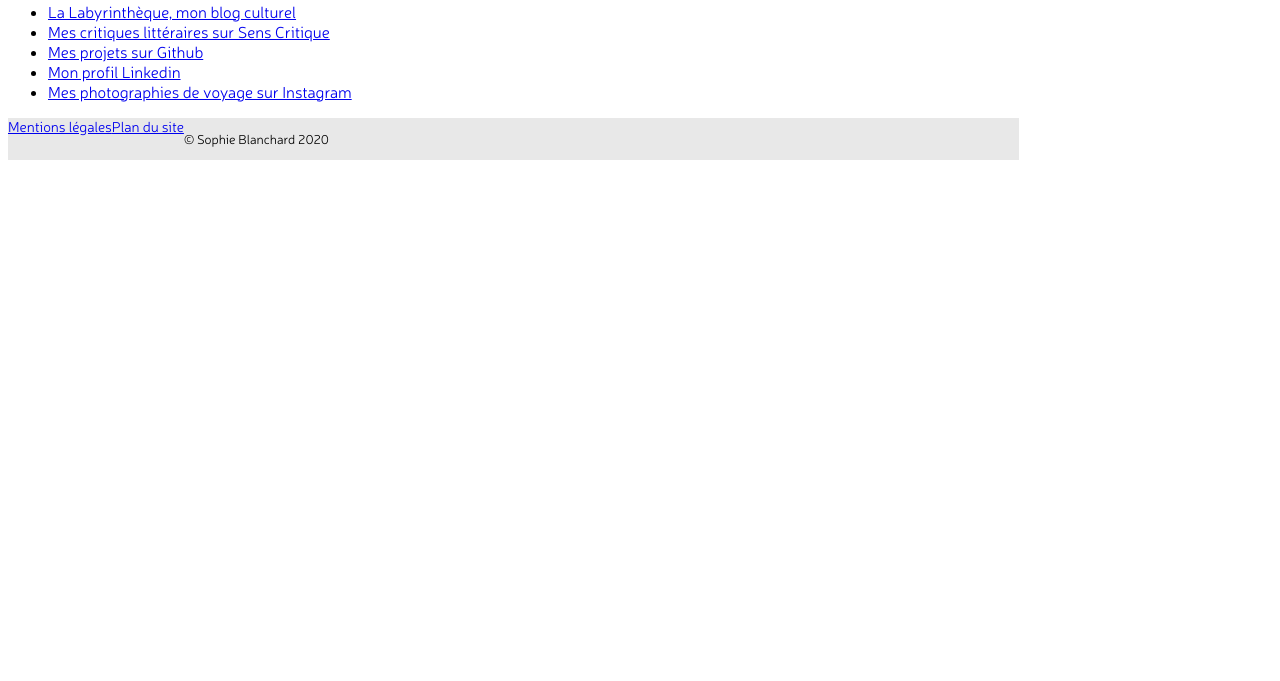
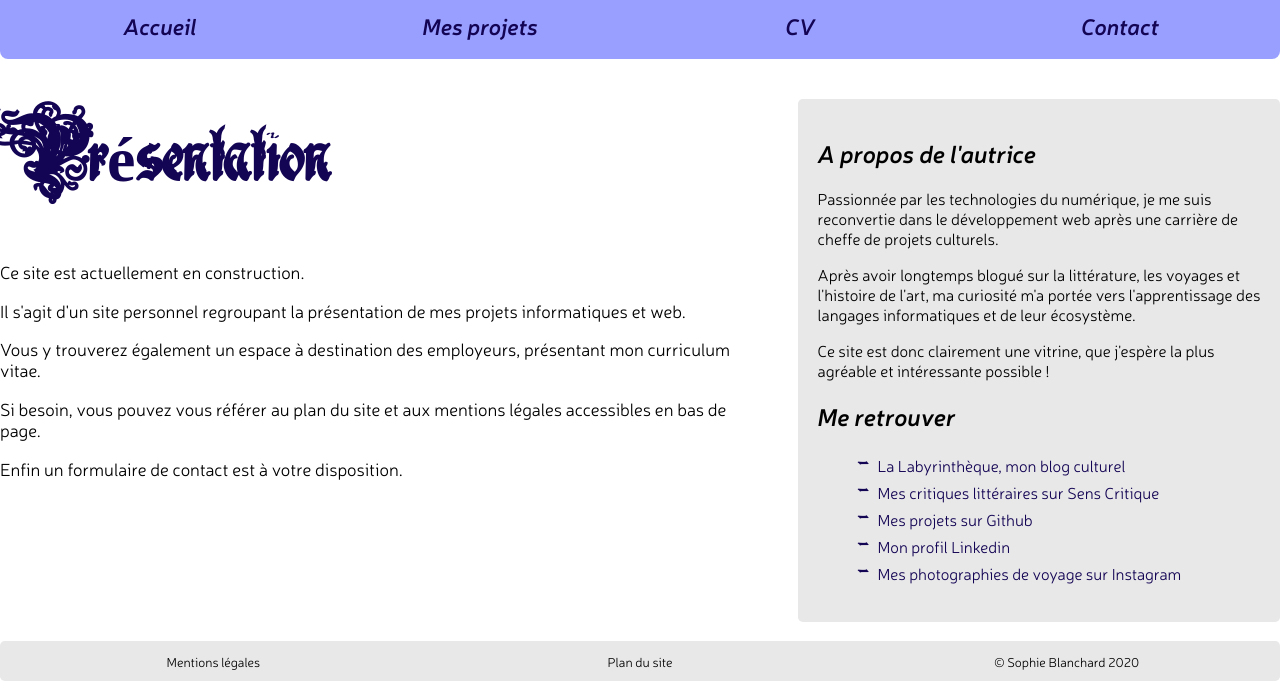
Before and after one commit to Aphios/Aphios_webpage, a PHP site: page /mainpage.php in a window 1280 px wide. Shown: the part 1176-1857 px from the top of the page. Before the commit the page ends 1336 px from the top, so only its background shows below. Run offline with PHP 8.4, Linux system fonts and the light colour scheme.

Commit message:
finished start page

```diff
--- a/bas_page.php
+++ b/bas_page.php
@@ -1,6 +1,4 @@
 	    <!-- Mentions légales + plan du site + copyright -->
-		<div id="bas_page">
-		    <div class="categ_barre_inf"><a href="mentions_legales.html">Mentions légales</a></div>
-			<div class="categ_barre_inf"><a href="plan_site.html">Plan du site</a></div>
+		    <div class="categ_barre_inf"><a href="mentions_legales.php">Mentions légales</a></div>
+			<div class="categ_barre_inf"><a href="plan_site.php">Plan du site</a></div>
 			<div class="categ_barre_inf"><p>&copy; Sophie Blanchard 2020</p></div>
-		</div>
--- a/main_css.css
+++ b/main_css.css
@@ -32,15 +32,15 @@ Par Sophie Blanchard
 	font-style:normal;
 }
 
-#page{
-	width: 80%;
+body{
+	width: 100%;
 	max-width:1280px;
 	min-width:700px;
+	margin:auto;
 }
 
 #en-tete {
 	display : flex;
-	/*TODO : espacer les blocs */
 }
 
 .titre{
@@ -51,43 +51,113 @@ Par Sophie Blanchard
 
 .logo{
 	width:30%;
-	/*TODO : gérer taille de l'image (width gère taille du bloc mais l'img se met dedans à 100%)*/
+	height:auto;
 }
 
+.logo img {
+	width :55%;
+	height:auto;
+}
+
+
 .banniere{
-	/* TODO : idem revoir taille */
-	width : 90%;
 	background-color: #989fff;
 }
 
-#menu {
+.banniere img{
+	width : 100%;
+	height:auto;
+}
+
+nav {
 	display : flex;
-	width:90%
-	/*TODO : ajouter espaces entre les blocs et étirer sur toute largeur page*/
+	width:100%;
+	height:3.5em;
+	background-color: #989fff;
+	border-radius: 0em 0 0.5em 0.5em;
 }
 
 .categ_menu{
 	font-family: "Neris semibold italic";
 	font-size : 1.4em;
 	color : #140454;
-	background-color: #76cd9b;
+	width:100%;
+	text-align:center;
+	margin-top:0.4em;
 }
 
-#bas_page{
+.categ_menu a{
+	text-decoration:none;
+	color : #140454;
+}
+
+section{
+	display:flex;
+}
+
+article{
+	margin-right:2em;
+}
+
+
+aside {
+	background-color : #e8e8e8;
+	width:35%;
+	border-radius: 0.3em;
+	margin-top : 2.5em;
+	padding:1.2em;
+}
+
+aside p{
+	font-size:1em;
+}
+
+aside a{
+	font-size:1em;
+	text-decoration:none;
+	color:#140454;
+}
+
+aside ul{
+	list-style:none;
+}
+
+aside ul li:before {
+	content: "- ";
+    color: #140454;
+    font-size: 1.5em;
+	font-family:"Rothenburg";
+}
+
+footer{
 	background-color: #e8e8e8;
 	display: flex;
-	/*TODO espacer blocs */
+	margin-top:1.2em;
+	width:100%;
+	height:2.5em;
+	border-radius:0.3em;
 }
 
 .categ_barre_inf{
 	display : flex;
+	width:100%;
 	font-family: "Neris light";
 	font-size:0.9em;
+	text-align:center;
+	justify-content:center;
 }
 
 .categ_barre_inf p {
 	font-family:"Neris light";
 	font-size:0.9em;
+	margin-top:1em;
+}
+
+.categ_barre_inf a{
+	font-size:0.9em;
+	text-decoration:none;
+	color:#000000;
+	margin-top : 1em;
 }
 
 h1{
--- a/mainpage.php
+++ b/mainpage.php
@@ -8,7 +8,6 @@
     </head>
 
 	<body>
-	<div id="page">
 
 	<header>
 	    <?php include("en_tete.php"); ?>
@@ -21,25 +20,21 @@
 	<section>
 
 	    <article>
-	        <!-- Présentation -->
 			<h1>Présentation</h1>
 			<p>Ce site est actuellement en construction.</p>
 			<p>Il s'agit d'un site personnel regroupant la présentation de mes projets informatiques et web.</p>
 			<p>Vous y trouverez également un espace à destination des employeurs, présentant mon curriculum vitae.</p>
+			<p>Si besoin, vous pouvez vous référer au plan du site et aux mentions légales accessibles en bas de page.</p>
+			<p>Enfin un formulaire de contact est à votre disposition.</p>
 	    </article>
 
 	    <aside>
-	        <!-- A propos -->
 			<h2>A propos de l'autrice</h2>
 			<p>Passionnée par les technologies du numérique, je me suis reconvertie dans le développement web après
 			une carrière de cheffe de projets culturels.</p>
 			<p>Après avoir longtemps blogué sur la littérature, les voyages et l'histoire de l'art, ma curiosité m'a portée
 			vers l'apprentissage des langages informatiques et de leur écosystème.</p>
 			<p>Ce site est donc clairement une vitrine, que j'espère la plus agréable et intéressante possible !</p>
-	    </aside>
-
-	    <aside>
-	        <!-- Me retrouver -->
 			<h2>Me retrouver</h2>
 			<ul>
 			    <li><a href="https://labyrintheque.wordpress.com">La Labyrinthèque, mon blog culturel</a></li>
@@ -56,7 +51,6 @@
 	    <?php include("bas_page.php"); ?>
 	</footer>
 
-	</div>
 	</body>
 
 </html>
--- a/menu.php
+++ b/menu.php
@@ -1,7 +1,5 @@
 <!--Menu -->
-		<div id="menu">
-		    <div class="categ_menu"><a href="mainpage.html">Accueil</a></div>
-			<div class="categ_menu"><a href="mes_projets.html">Mes projets</a></div>
-			<div class="categ_menu"><a href="cv.html">CV</a></div>
-			<div class="categ_menu"><a href="contact.html">Contact</a></div>
-		</div>
+		    <div class="categ_menu"><a href="mainpage.php">Accueil</a></div>
+			<div class="categ_menu"><a href="mes_projets.php">Mes projets</a></div>
+			<div class="categ_menu"><a href="cv.php">CV</a></div>
+			<div class="categ_menu"><a href="contact.php">Contact</a></div>
```
Also changed, not shown: plan_site.php (+10 -0 lines), 1 other file.
